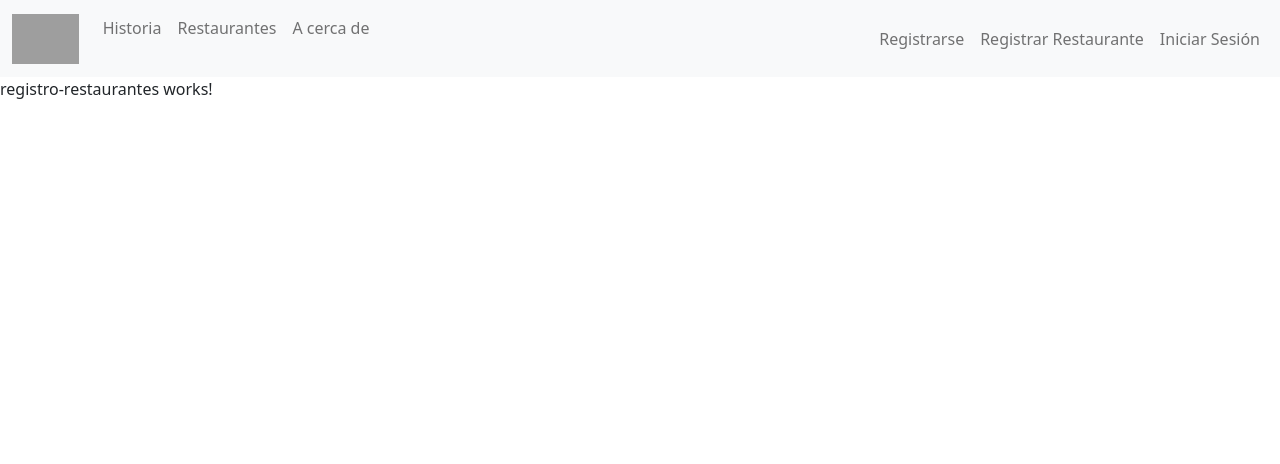
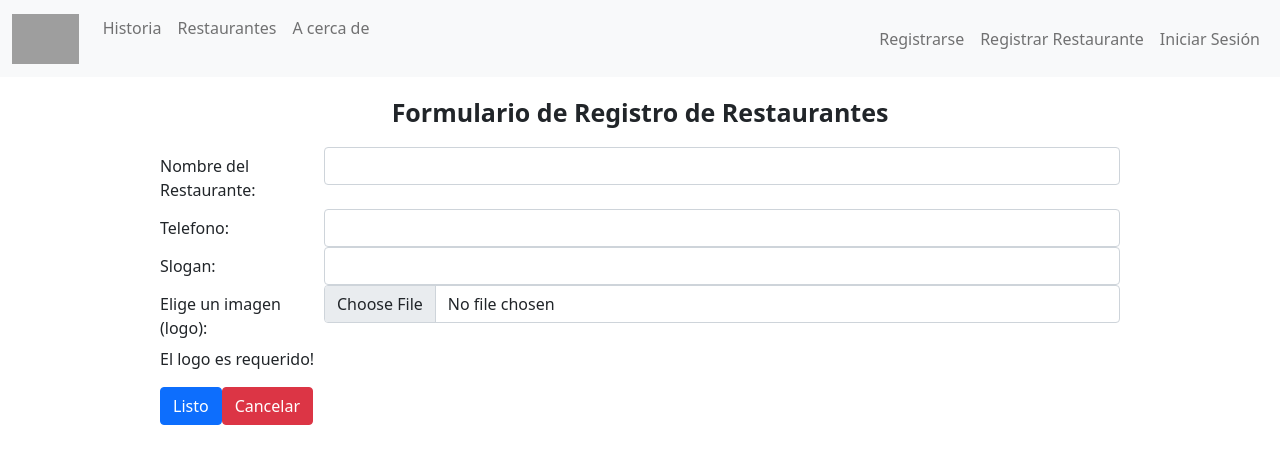
Before and after one commit to Eduardo-Mendieta-Est/Proyecto_TAP_Tradizone_Angular_20_21, an Angular app: page /restaurante-registro in a window 1280 px wide. Shown: the top 464 px of the page. Built offline with nearby package versions, Linux system fonts and the light colour scheme; grey boxes are pictures that could not be loaded.

Commit message:
subiendo el formulario de restaurantes sin estilos

```diff
--- a/src/app/components/pages/restaurantes/registro-restaurantes/registro-restaurantes.component.html
+++ b/src/app/components/pages/restaurantes/registro-restaurantes/registro-restaurantes.component.html
@@ -1 +1,58 @@
-<p>registro-restaurantes works!</p>
+<form style="width: 75%; margin: 20px auto;" [formGroup]="restauranteForm" (ngSubmit)="enviarFormulario()" >
+    <h1 style="text-align: center; font-size: 25px; font-weight: bold; margin: 20px;" >Formulario de Registro de Restaurantes</h1>
+
+    <div class="form-group row">
+        <label for="nombre" class="col-sm-2 col-form-label">Nombre del Restaurante:</label>
+        <div class="col-sm-10">
+          <input type="text" class="form-control" id="nombre" formControlName="nombre" >
+        </div>
+    </div>
+    <!-- -------------------- Validación para el nombre: -------------------- -->
+    <div *ngIf="nombre.invalid && (nombre.dirty || nombre.touched)" >
+        <p *ngIf="nombre.errors.required" style="margin: 10px; color: rgb(41, 3, 3); "> El nombre es requerido! </p>
+    </div>
+
+    <div class="form-group row">
+      <label for="telefono" class="col-sm-2 col-form-label">Telefono:</label>
+      <div class="col-sm-10">
+        <input type="number" class="form-control" id="telefono"  formControlName="telefono" >
+      </div>
+    </div>
+     <!-- -------------------- Validación para el teléfono: -------------------- -->
+     <div *ngIf="telefono.invalid && (telefono.dirty || telefono.touched)" >
+        <p *ngIf="telefono.errors.required" style="margin: 10px; color: rgb(41, 3, 3); "> El teléfono es requerido! </p>
+     </div>
+
+    <div class="form-group row">
+      <label for="slogan" class="col-sm-2 col-form-label">Slogan:</label>
+      <div class="col-sm-10">
+        <input type="text" class="form-control" id="slogan" formControlName="slogan" >
+      </div>
+    </div>
+    <!-- -------------------- Validación para el slogan: -------------------- -->
+    <div *ngIf="slogan.invalid && (slogan.dirty || slogan.touched)" >
+        <p *ngIf="slogan.errors.required" style="margin: 10px; color: rgb(41, 3, 3); "> El slogan es requerido! </p>
+     </div>
+
+    <div class="form-group row">
+        <label for="logo" class="col-sm-2 col-form-label">Elige un imagen (logo):</label>
+        <div class="col-sm-10">
+          <input type="file" class="form-control" id="logo" accept="image/png, image/jpeg, image/gif"
+            #imagenInputFile (change)="onFileChange($event)">
+        </div>
+    </div>
+    <div *ngIf="imagen" class="mb-2">
+        <h5 style="font-size: 12px;">Vista Previa:</h5>
+        <div>
+            <img class="image-thumbnail" style="max-width: 100px;" [src]="imagenMin">
+        </div>
+    </div>
+    <!-- -------------------- Validación para el logo: -------------------- -->
+    <div *ngIf="!imagen" >
+        <p> El logo es requerido! </p>
+     </div>
+
+    <button type="submit" class="btn btn-primary">Listo</button>
+    <button class="btn btn-danger" (click)="resetearFormulario()">Cancelar</button>
+
+  </form>
--- a/src/app/components/pages/restaurantes/registro-restaurantes/registro-restaurantes.component.ts
+++ b/src/app/components/pages/restaurantes/registro-restaurantes/registro-restaurantes.component.ts
@@ -1,4 +1,5 @@
-import { Component, OnInit } from '@angular/core';
+import { Component, ElementRef, OnInit, ViewChild } from '@angular/core';
+import { FormControl, FormGroup, Validators } from '@angular/forms';
 
 @Component({
   selector: 'app-registro-restaurantes',
@@ -7,9 +8,62 @@ import { Component, OnInit } from '@angular/core';
 })
 export class RegistroRestaurantesComponent implements OnInit {
 
-  constructor() { }
+  @ViewChild('imagenInputFile', {static: false}) imagenFile: ElementRef;
+
+  restauranteForm: FormGroup;
+
+  imagen: File;
+  imagenMin: File;
+
+  constructor() {
+    this.restauranteForm = this.crearFormGroup();
+   }
 
   ngOnInit(): void {
   }
 
+
+  crearFormGroup(): FormGroup {
+    return new FormGroup({
+      nombre: new FormControl('', Validators.required),
+      telefono: new FormControl('', Validators.required),
+      slogan: new FormControl('', Validators.required)
+    });
+  }
+
+
+  resetearFormulario(): void {
+    this.restauranteForm.reset();
+    this.imagen = null;
+    this.imagenMin = null;
+    this.imagenFile.nativeElement.value = '';
+  }
+
+
+  enviarFormulario(): void {
+    if(this.restauranteForm.valid){
+      console.log(this.restauranteForm.value);
+      this.resetearFormulario();
+    }else{
+      console.log('formulario no valido');
+    }
+
+  }
+
+
+  onFileChange(event){
+    this.imagen = event.target.files[0];
+    const fr = new FileReader();
+    fr.onload = (evento: any) => {
+      this.imagenMin = evento.target.result;
+    };
+    fr.readAsDataURL(this.imagen);
+  }
+
+
+  /* --------------------- getters --------------------- */
+  get nombre(){return this.restauranteForm.get('nombre')}
+  get telefono(){return this.restauranteForm.get('telefono')}
+  get slogan(){return this.restauranteForm.get('slogan')}
+
 }
```
Also changed, not shown: src/app/app.module.ts (+6 -1 lines).
